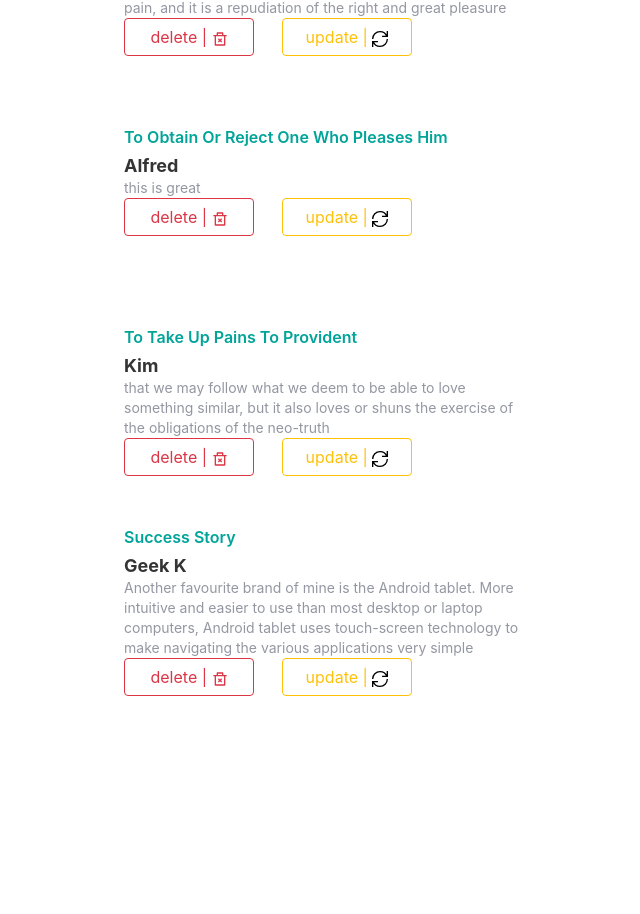
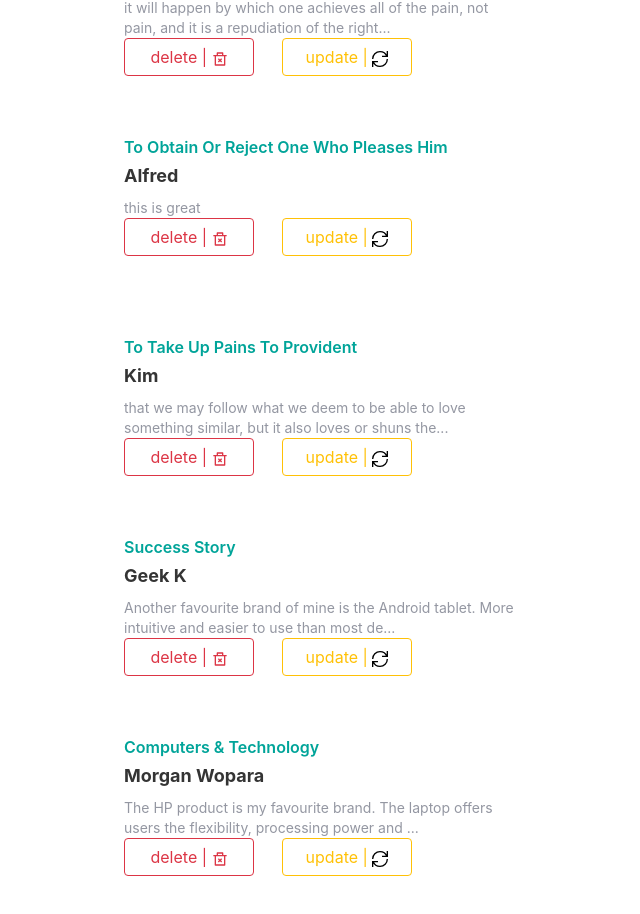
Before and after one commit to alfygitau/notes, a React (Create React App) app: page /posts in a window 1280 px wide. Shown: the part 1600-2514 px from the top of the page, without its empty margins (316-956 px from the left). Before the commit the page ends 2320 px from the top, so only its background shows below. Built offline with nearby package versions, Linux system fonts and the light colour scheme; data requests are answered from the project's data file.

Commit message:
product details

```diff
--- a/db.json
+++ b/db.json
@@ -65,6 +65,12 @@
       "title": "Success story",
       "description": "Another favourite brand of mine is the Android tablet. More intuitive and easier to use than most desktop or laptop computers, Android tablet uses touch-screen technology to make navigating the various applications very simple",
       "id": 25
+    },
+    {
+      "author": "Morgan Wopara",
+      "title": "Computers & Technology",
+      "description": "The HP product is my favourite brand. The laptop offers users the flexibility, processing power and functionality needed to work anywhere. From the boardroom to the living room, this convenient laptop delivers when and where you need it to. The HP brand combines cutting-edge design and technological innovation in all its computer hardware, which includes mobile workstations and netbooks. Its efficient power durability makes it the best option for working at the office or from the comfort of your home.",
+      "id": 26
     }
   ]
 }
--- a/src/App.js
+++ b/src/App.js
@@ -1,5 +1,6 @@
 import { BrowserRouter, Route, Routes } from "react-router-dom";
 import "./App.css";
+import PostDetails from "./components/postDetails/postDetails";
 import CreatePost from "./pages/createposts/createPost";
 import Header from "./pages/header/header";
 import Post from "./pages/posts/Post";
@@ -12,6 +13,7 @@ function App() {
         <Routes>
           <Route path="/posts" element={<Post />} />
           <Route path="/createposts" element={<CreatePost />} />
+          <Route path="/posts/:id" element={<PostDetails />} />
         </Routes>
       </BrowserRouter>
     </div>
--- a/src/components/postCard/postCard.jsx
+++ b/src/components/postCard/postCard.jsx
@@ -2,17 +2,27 @@ import React from "react";
 import "./postCard.css";
 import { RiDeleteBin2Line } from "react-icons/ri";
 import { GrUpdate } from "react-icons/gr";
+import { Link } from "react-router-dom";
 
 const PostCard = ({ id, author, title, description, handleDelete }) => {
-
-
   return (
     <div className="card-container">
-      <h4 className="title">{title}</h4>
+      <Link to={`/posts/${id}`}>
+        <h4 className="title">{title}</h4>
+      </Link>
+
       <h5 className="author">{author}</h5>
-      <p className="description">{description}</p>
+      <p className="description">
+        {description.length <= 100
+          ? description.substring(0, 100)
+          : `${description.substring(0, 100)}...`}
+      </p>
       <div className="card-buttons">
-        <button type="submit" className="btn btn-outline-danger" onClick={()=>handleDelete(id)}>
+        <button
+          type="submit"
+          className="btn btn-outline-danger"
+          onClick={() => handleDelete(id)}
+        >
           delete | <RiDeleteBin2Line />
         </button>
         <button type="submit" className="btn btn-outline-warning">
--- /dev/null
+++ b/src/components/postDetails/postDetails.css
@@ -0,0 +1,12 @@
+.detail-page{
+    width: 50%;
+    height: 400px;
+    margin-right: auto;
+    margin-left: auto;
+}
+.title{
+    padding-top: 10px;
+}
+.author{
+    padding-bottom: 10px;
+}
--- /dev/null
+++ b/src/components/postDetails/postDetails.jsx
@@ -0,0 +1,32 @@
+import axios from "axios";
+import React, { useEffect, useState } from "react";
+import { useParams } from "react-router-dom";
+import "./postDetails.css";
+
+const PostDetails = () => {
+  const [product, setProduct] = useState({});
+  const param = useParams();
+  console.log(param);
+  const { id } = param;
+
+  const fetchProduct = async (id) => {
+    await axios.get(`http://localhost:8000/posts/${id}`).then((response) => {
+      console.log(response);
+      setProduct(response.data);
+    });
+  };
+
+  useEffect(() => {
+    fetchProduct(id);
+  }, [id]);
+
+  return (
+    <div className="detail-page">
+      <h4 className="title">{product.title}</h4>
+      <h5 className="author">{product.author}</h5>
+      <p className="description">{product.description}</p>
+    </div>
+  );
+};
+
+export default PostDetails;
```
